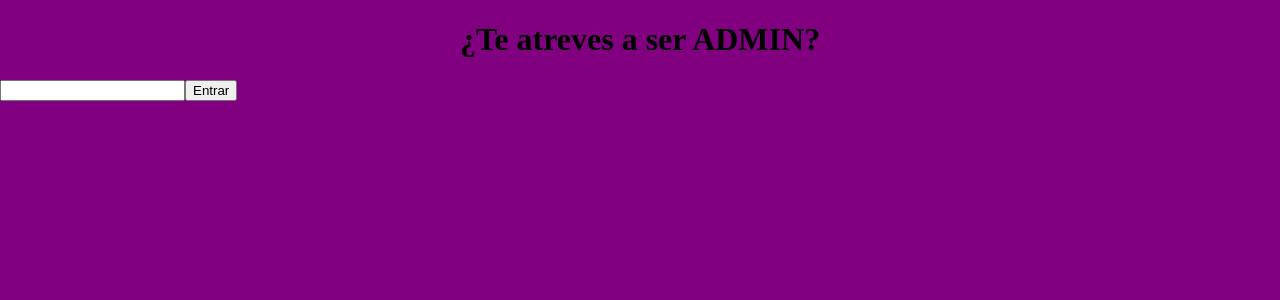
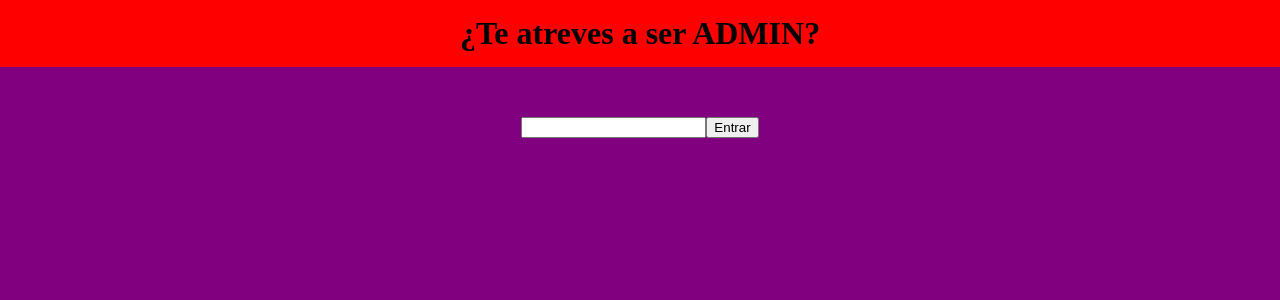
Before and after one commit to MejiaEynar/react-TP, a React (Vite) app: page /admin in a window 1280 px wide. Shown: the top 300 px of the page. Built offline with nearby package versions, Linux system fonts and the light colour scheme.

Commit message:
ansiedad

```diff
--- a/src/Admin.jsx
+++ b/src/Admin.jsx
@@ -1,5 +1,7 @@
 import { useState } from 'react';
 import { useNavigate } from 'react-router-dom';
+import "./styles/Admin.css";
+
 function Admin (props) {
 const {setAdmin} = props;
 const Navigate = useNavigate()
--- a/src/App.jsx
+++ b/src/App.jsx
@@ -32,12 +32,12 @@ function Inicio(props) {
         <nav id='links'>
           <ul>
             <li><Link className='inicio' to='/'>Inicio</Link></li>
+            {admin && <p className='admin'>ADMIN</p>}
             <li><Link className='New' to='/new'>New</Link></li>
           </ul>
         </nav>
       </div>
       <div>
-        {admin && <h3>Sos ADMIN, hace lo que se te canta el orto REY</h3>}
         {publicaciones && publicaciones.length > 0 ? (
           publicaciones.map((publicacion) => (
             <div key={publicacion.id} className='publicacion'>
@@ -47,7 +47,7 @@ function Inicio(props) {
                   {publicacion.titulo}
                 </Link>
                 {admin && (
-                    <button id={publicacion.id} onClick={() => borrarPublicacion(publicacion.id)}>X</button>)}
+                    <button className='remove' id={publicacion.id} onClick={() => borrarPublicacion(publicacion.id)}>X</button>)}
               </h3>
               <p>{publicacion.contenido}</p>
             </div>
--- /dev/null
+++ b/src/styles/Admin.css
@@ -0,0 +1,11 @@
+h1 {
+    padding: 15px 10vw 15px 10vw;
+    margin: 0;
+    background-color: red;
+}
+
+form {
+    margin-top: 50px;
+    display: flex;
+    justify-content: center;
+}
--- a/src/styles/App.css
+++ b/src/styles/App.css
@@ -1,3 +1,12 @@
+.remove {
+  margin-left: 10px;
+}
+
+.admin {
+  color: red;
+  margin-top: 0;
+}
+
 #SearchBar nav ul {
   display: flex;
   flex-direction: row;
```
